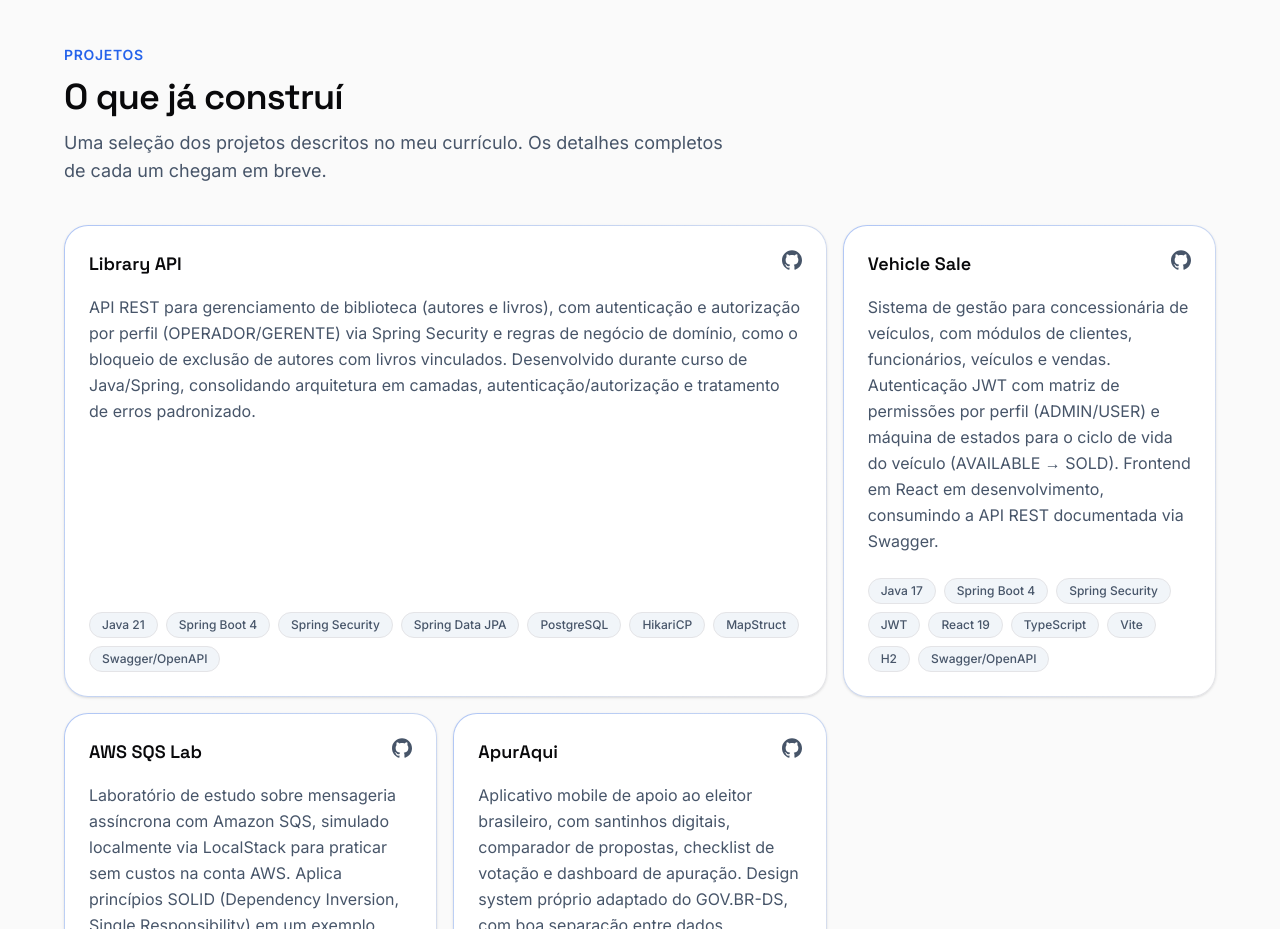
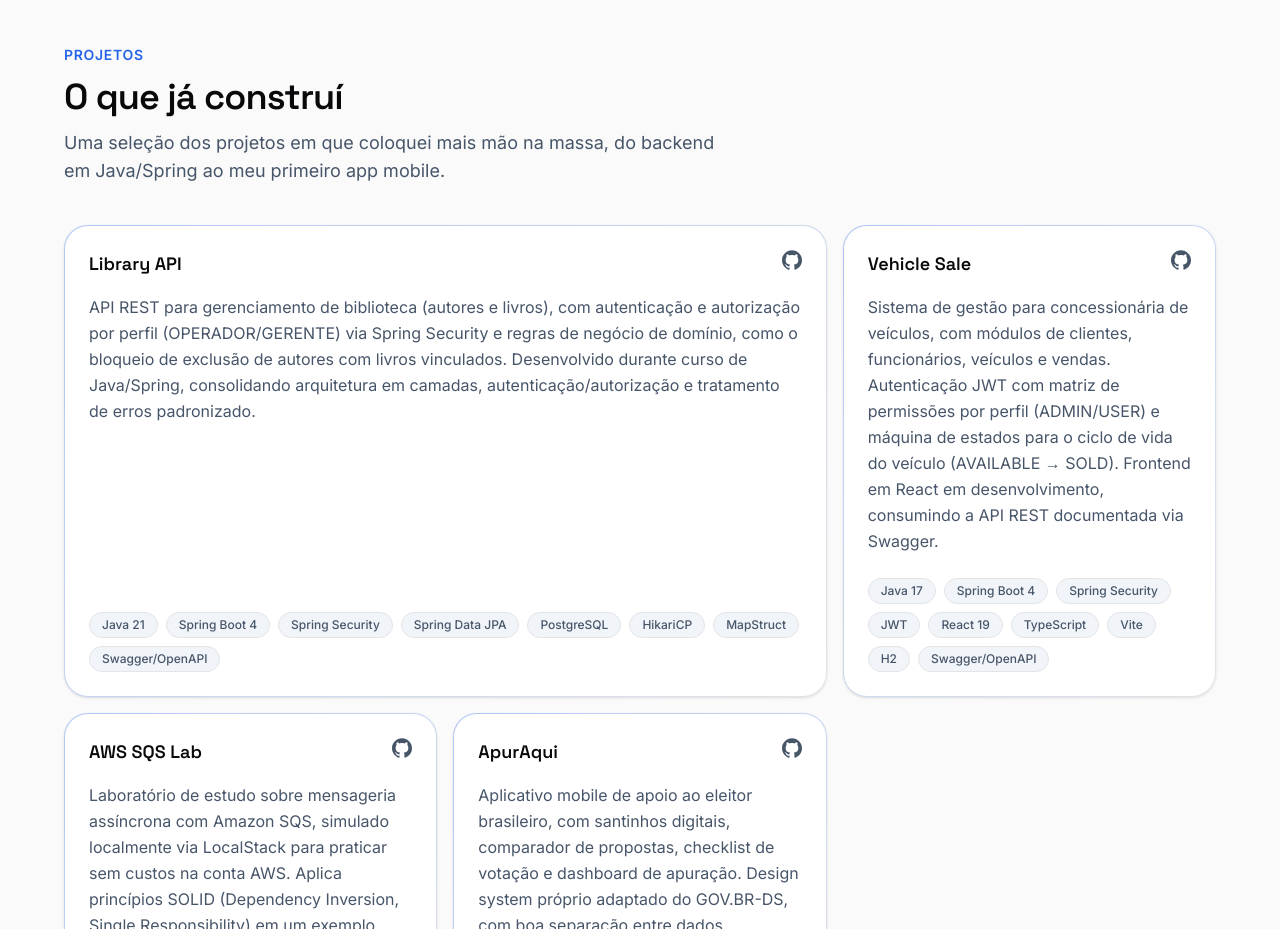
Before and after one commit to rafaelpb1/portfolio2026, a Next.js app: page / in a window 1280 px wide. Shown: the part 2620-3549 px from the top of the page. Built offline with nearby package versions, Linux system fonts and the light colour scheme.

Commit message:
fix: atualiza descrição da seção de projetos desatualizada

```diff
--- a/components/sections/projects.tsx
+++ b/components/sections/projects.tsx
@@ -23,7 +23,7 @@ export function Projects() {
         <SectionHeading
           eyebrow="Projetos"
           title="O que já construí"
-          description="Uma seleção dos projetos descritos no meu currículo. Os detalhes completos de cada um chegam em breve."
+          description="Uma seleção dos projetos em que coloquei mais mão na massa, do backend em Java/Spring ao meu primeiro app mobile."
         />
 
         <motion.div
```
